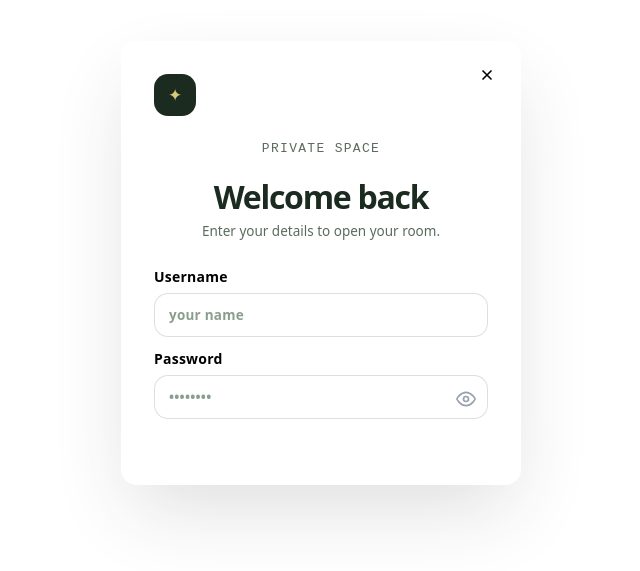
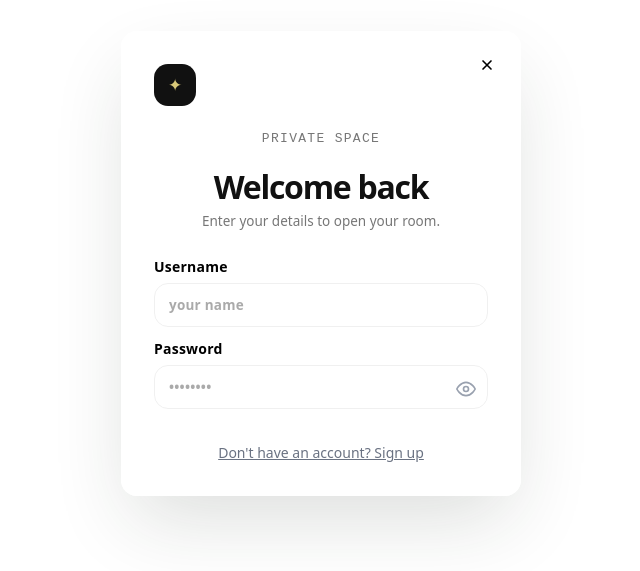
Before and after one commit to 123Sammy0/Cupid-Match-Chat, a Next.js app: page /auth in a window 1280 px wide. Shown: the part 137-708 px from the top of the page, without its empty margins (319-959 px from the left). Built offline with nearby package versions, Linux system fonts and the light colour scheme; a web font is replaced by a local one.

Commit message:
feat: ui improvements for auth, infinite scroll, quotes, white background

```diff
--- a/src/app/auth/page.tsx
+++ b/src/app/auth/page.tsx
@@ -2,11 +2,14 @@
 
 import { useState } from "react";
 import { useRouter } from "next/navigation";
-import { loginAction } from "@/app/actions/auth";
+import { loginAction, signupAction } from "@/app/actions/auth";
 
 export default function AuthPage() {
+  const [isLogin, setIsLogin] = useState(true);
   const [username, setUsername] = useState("");
   const [password, setPassword] = useState("");
+  const [accessCode, setAccessCode] = useState("");
+  const [roomCode, setRoomCode] = useState("");
   const [error, setError] = useState("");
   const [isLoading, setIsLoading] = useState(false);
   const [showPassword, setShowPassword] = useState(false);
@@ -18,11 +21,20 @@ export default function AuthPage() {
     setIsLoading(true);
 
     try {
-      const res = await loginAction(username, password);
-      if (res.success) {
-        router.push("/room");
+      if (isLogin) {
+        const res = await loginAction(username, password);
+        if (res.success) {
+          router.push("/room");
+        } else {
+          setError(res.message || "Login failed");
+        }
       } else {
-        setError(res.message || "Login failed");
+        const res = await signupAction(username, password, accessCode, roomCode);
+        if (res.success) {
+          router.push("/room");
+        } else {
+          setError(res.message || "Signup failed");
+        }
       }
     } catch (err) {
       setError("An unexpected error occurred");
@@ -32,8 +44,8 @@ export default function AuthPage() {
   };
 
   return (
-    <div className="flex h-screen w-full items-center justify-center bg-white text-black">
-      <section className="auth-card border border-gray-200 shadow-sm bg-white" role="dialog" aria-modal="true" style={{maxWidth: '400px', width: '100%', padding: '32px', borderRadius: '16px', position: 'relative'}}>
+    <div className="flex h-screen w-full items-center justify-center bg-white text-black overflow-y-auto">
+      <section className="auth-card border border-gray-200 shadow-sm bg-white m-4" role="dialog" aria-modal="true" style={{maxWidth: '400px', width: '100%', padding: '32px', borderRadius: '16px', position: 'relative'}}>
         <button className="close-btn" aria-label="Return to library" onClick={() => router.push("/")} style={{position: 'absolute', top: '16px', right: '16px', color: 'black', background: 'transparent', border: 'none', cursor: 'pointer'}}>
           <svg width="16" height="16" viewBox="0 0 24 24" fill="none" stroke="currentColor" strokeWidth="2.5" strokeLinecap="round">
             <path d="M18 6 6 18M6 6l12 12"/>
@@ -41,9 +53,9 @@ export default function AuthPage() {
         </button>
         <div className="auth-mark text-black text-center text-2xl mb-4" aria-hidden="true">✦</div>
         <p className="eyebrow text-gray-500 text-xs tracking-widest uppercase text-center mb-2">Private space</p>
-        <h2 className="text-2xl font-bold mb-2 text-center text-black">Welcome back</h2>
+        <h2 className="text-2xl font-bold mb-2 text-center text-black">{isLogin ? "Welcome back" : "Create Account"}</h2>
         <p className="text-sm text-gray-500 mb-6 text-center">
-          Enter your details to open your room.
+          {isLogin ? "Enter your details to open your room." : "Sign up to join the private room."}
         </p>
 
         {error && <div className="mb-4 p-3 bg-gray-100 text-black border border-gray-300 rounded text-sm text-center font-medium">{error}</div>}
@@ -61,7 +73,7 @@ export default function AuthPage() {
             />
           </label>
 
-          <label className="field-label block mb-6 relative">
+          <label className="field-label block mb-4 relative">
             <span className="block text-sm font-semibold mb-1 text-black">Password</span>
             <div className="relative">
               <input
@@ -87,10 +99,49 @@ export default function AuthPage() {
             </div>
           </label>
 
-          <button className="w-full p-3 rounded-full bg-black text-white font-bold hover:bg-gray-800 transition-colors" type="submit" disabled={isLoading}>
-            {isLoading ? "Please wait..." : "Log in"}
+          {!isLogin && (
+            <>
+              <label className="field-label block mb-4">
+                <span className="block text-sm font-semibold mb-1 text-black">Access Code</span>
+                <input
+                  type="password"
+                  required
+                  value={accessCode}
+                  onChange={(e) => setAccessCode(e.target.value)}
+                  placeholder="Gate code"
+                  className="w-full p-3 border border-gray-300 rounded-lg bg-white text-black focus:outline-none focus:border-black focus:ring-1 focus:ring-black"
+                />
+              </label>
+              <label className="field-label block mb-6">
+                <span className="block text-sm font-semibold mb-1 text-black">Room Secret (Optional)</span>
+                <input
+                  type="password"
+                  value={roomCode}
+                  onChange={(e) => setRoomCode(e.target.value)}
+                  placeholder="Secret for new room"
+                  className="w-full p-3 border border-gray-300 rounded-lg bg-white text-black focus:outline-none focus:border-black focus:ring-1 focus:ring-black"
+                />
+              </label>
+            </>
+          )}
+
+          <button className="w-full p-3 rounded-full bg-black text-white font-bold hover:bg-gray-800 transition-colors mb-4" type="submit" disabled={isLoading}>
+            {isLoading ? "Please wait..." : (isLogin ? "Log in" : "Sign up")}
           </button>
         </form>
+
+        <div className="text-center">
+          <button
+            type="button"
+            onClick={() => {
+              setIsLogin(!isLogin);
+              setError("");
+            }}
+            className="text-sm text-gray-500 hover:text-black underline transition-colors"
+          >
+            {isLogin ? "Don't have an account? Sign up" : "Already have an account? Log in"}
+          </button>
+        </div>
       </section>
     </div>
   );
--- a/src/app/globals.css
+++ b/src/app/globals.css
@@ -31,19 +31,25 @@
 /* ══ TOKENS ════════════════════════════════════════════════ */
 :root {
   /* Primary palette — Organic Editorial */
-  --ink:          #1C2B1F;
-  --ink-80:       rgba(28, 43, 31, 0.80);
-  --ink-40:       rgba(28, 43, 31, 0.40);
-  --ink-15:       rgba(28, 43, 31, 0.15);
-  --ink-08:       rgba(28, 43, 31, 0.08);
-  --ink-04:       rgba(28, 43, 31, 0.04);
-
-  --cream:        #FAF6EE;
-  --parchment:    #F0E8D8;
-  --paper:        #E8DEC8;
-  --sand:         #C9B99A;
-
-  --eucalyptus:   #4F8B6E;
+  --white:        #FFFFFF;
+  --black:        #111111;
+  --red:          #E60023; /* Pinterest Red */
+  --red-hover:    #B3001B;
+  --gray-light:   #F0F0F0;
+  --gray:         #767676;
+
+  /* Semantic - 70% White, 20% Red, 10% Black */
+  --bg:           #FFFFFF;
+  --bg-alt:       #FFFFFF;
+  --text:         var(--black);
+  --text-muted:   var(--gray);
+  --text-faint:   #AAAAAA;
+  --ink:          var(--black);
+  --ink-04:       rgba(0,0,0,0.04);
+  --ink-08:       rgba(0,0,0,0.08);
+  --ink-15:       rgba(0, 0, 0, 0.15);
+
+  --eucalyptus:   var(--red);
   --eucalyptus-l: #7AAF94;
   --moss:         #3E4B3A;
 
@@ -54,18 +60,12 @@
   --gold-l:       #C8B06A;
   --chartreuse:   #D8C878;
 
-  --white:        #FFFFFF;
-  --black:        #0A0F0B;
+  --sand:         #C9B99A;
 
   /* Semantic */
-  --bg:           var(--cream);
-  --bg-alt:       var(--parchment);
-  --text:         var(--ink);
-  --text-muted:   #5A6B5D;
-  --text-faint:   #8A9E8D;
-  --accent:       var(--eucalyptus);
+  --accent:       var(--red);
   --accent-warm:  var(--peach);
-  --border:       var(--ink-15);
+  --border:       var(--gray-light);
   --border-faint: var(--ink-08);
 
   /* Typography */
@@ -248,9 +248,7 @@ button, input, select, textarea {
   align-items: center;
   gap: var(--space-5);
   padding: 0 var(--space-6);
-  background: rgba(250, 246, 238, 0.92);
-  backdrop-filter: blur(20px) saturate(160%);
-  -webkit-backdrop-filter: blur(20px) saturate(160%);
+  background: #FFFFFF;
   border-bottom: 1px solid var(--border-faint);
 }
 
@@ -397,7 +395,7 @@ button, input, select, textarea {
   left: 0;
   width: 260px;
   height: calc(100dvh - var(--topbar-h));
-  background: var(--cream);
+  background: #FFFFFF;
   border-right: 1px solid var(--border-faint);
   z-index: 200;
   transform: translateX(-100%);
@@ -435,9 +433,7 @@ button, input, select, textarea {
   position: sticky;
   top: var(--topbar-h);
   z-index: 90;
-  background: rgba(250, 246, 238, 0.90);
-  backdrop-filter: blur(16px) saturate(140%);
-  -webkit-backdrop-filter: blur(16px) saturate(140%);
+  background: #FFFFFF;
   border-bottom: 1px solid var(--border-faint);
 }
 
@@ -468,14 +464,12 @@ button, input, select, textarea {
   transition: color var(--dur-base) var(--ease), background var(--dur-base) var(--ease);
 }
 .chip:hover {
-  color: var(--ink);
-  background: var(--ink-04);
-  border-color: var(--ink-08);
+  background: var(--bg-alt);
+  color: var(--black);
 }
 .chip.active {
+  background: var(--red);
   color: var(--white);
-  background: var(--ink);
-  border-color: var(--ink);
 }
 
 /* ══ HERO ════════════════════════════════════════════════════ */
```
Also changed, not shown: src/app/page.tsx (+40 -6 lines).
